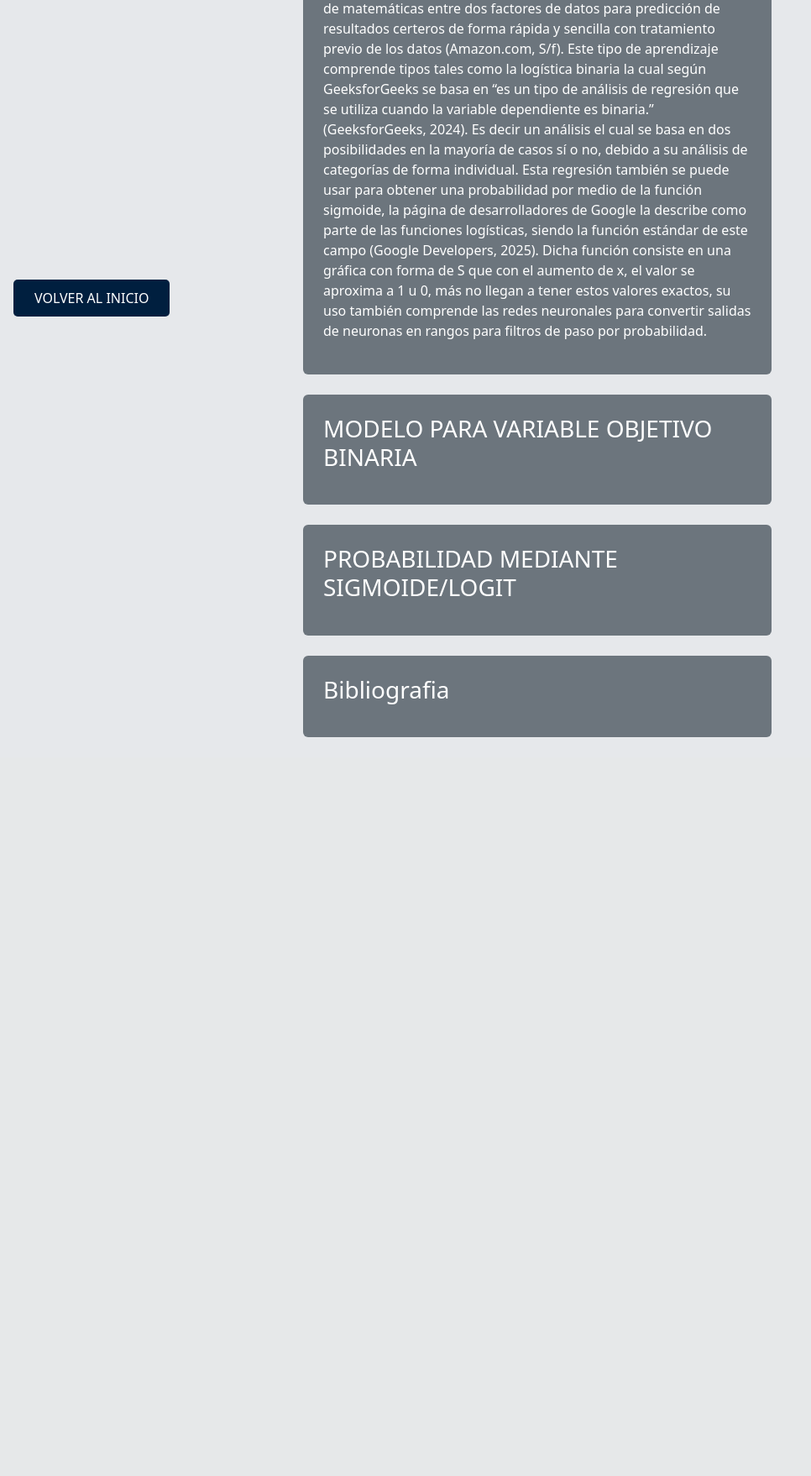
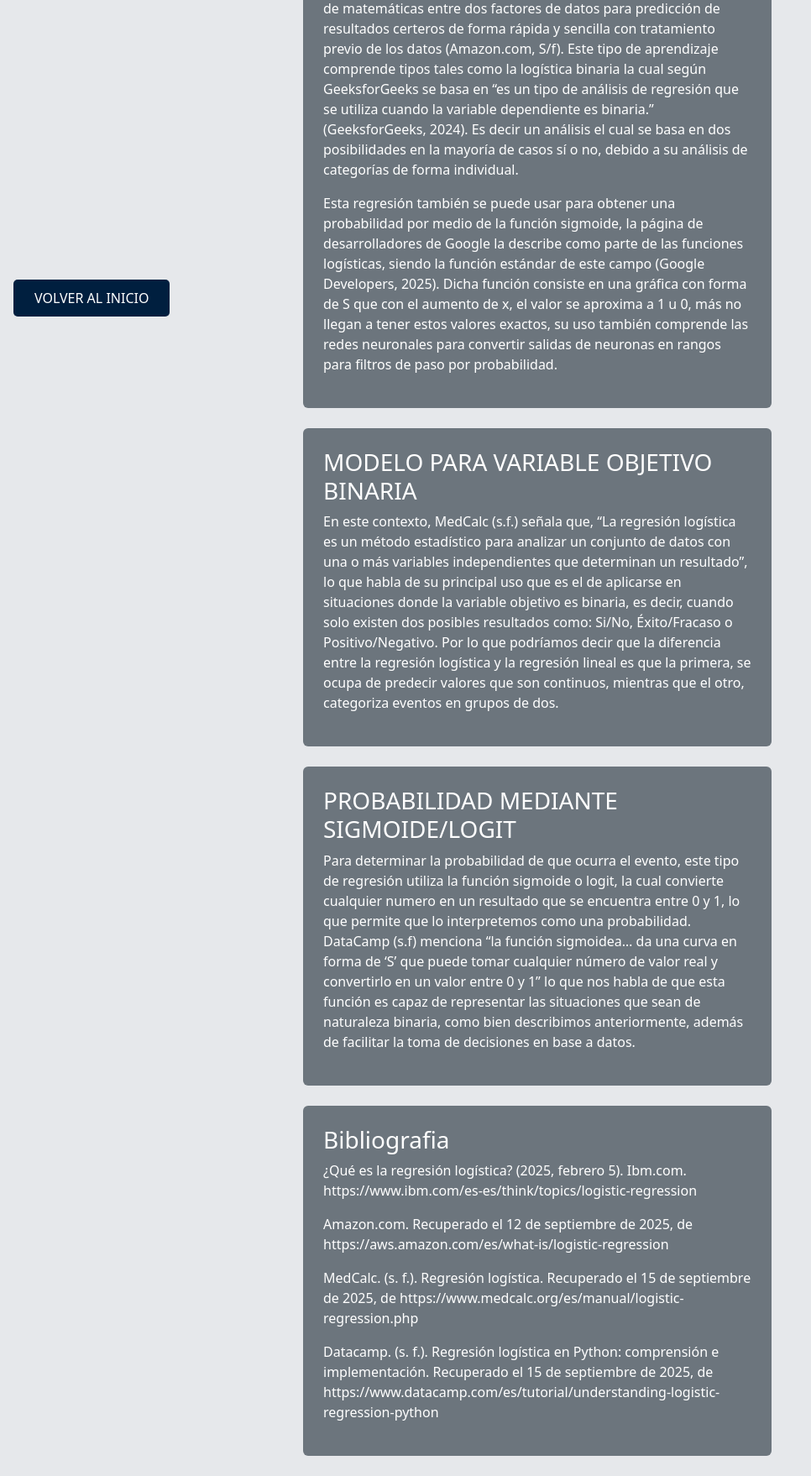
Before and after one commit to SantiagoTorresGonzalez/MachineLearning601N, a Flask app: page /ConceptosBasicos2 in a window 1280 px wide. Shown: the part 407-2165 px from the top of the page at 84% size, without its empty margins (0-966 px from the left). Before the commit the page ends 1285 px from the top, so only its background shows below. Run offline with Flask 3, Linux system fonts and the light colour scheme.

Commit message:
8:10 PM, Se redacta parrafos para definir con fuentes la variable objetivo binaria y la funcion sigmoide dentro de la regresion logistica

```diff
--- a/A3_CasosUsoMLSupervisado/templates/ConceptosBasicos2.html
+++ b/A3_CasosUsoMLSupervisado/templates/ConceptosBasicos2.html
@@ -37,34 +37,53 @@
                     “es un tipo de análisis de regresión que se utiliza cuando la variable dependiente es binaria.” (GeeksforGeeks, 2024).
                     Es decir un análisis el cual se basa en dos posibilidades en la mayoría de casos sí o no, debido a su análisis de
                     categorías de forma individual.
+                </p>
+                <p>
                     Esta regresión también se puede usar para obtener una probabilidad por medio de la función sigmoide, la página de
                     desarrolladores de Google la describe como parte de las funciones logísticas, siendo la función estándar de este
                     campo (Google Developers, 2025). Dicha función consiste en una gráfica con forma de S que con el aumento de x, el
                     valor se aproxima a 1 u 0, más no llegan a tener estos valores exactos, su uso también comprende las redes
                     neuronales para convertir salidas de neuronas en rangos para filtros de paso por probabilidad.
                 </p>
+
         </div>
 
         <div class="bg-secondary text-white p-4 rounded w-50 mb-4 mx-auto ms-50 card-hover">
             <h3>MODELO PARA VARIABLE OBJETIVO BINARIA</h3>
                 <p>
-
+                    En este contexto, MedCalc (s.f.) señala que, “La regresión logística es un método estadístico para
+                    analizar un conjunto de datos con una o más variables independientes que determinan un resultado”,
+                    lo que habla de su principal uso que es el de aplicarse en situaciones donde la variable objetivo
+                    es binaria, es decir, cuando solo existen dos posibles resultados como: Si/No, Éxito/Fracaso o
+                    Positivo/Negativo. Por lo que podríamos decir que la diferencia entre la regresión logística y
+                    la regresión lineal es que la primera, se ocupa de predecir valores que son continuos, mientras
+                    que el otro, categoriza eventos en grupos de dos.
                 </p>
         </div>
 
         <div class="bg-secondary text-white p-4 rounded w-50 mb-4 mx-auto ms-50 card-hover">
             <h3>PROBABILIDAD MEDIANTE SIGMOIDE/LOGIT</h3>
                 <p>
-
+                    Para determinar la probabilidad de que ocurra el evento, este tipo de regresión utiliza la
+                    función sigmoide o logit, la cual convierte cualquier numero en un resultado que se encuentra
+                    entre 0 y 1, lo que permite que lo interpretemos como una probabilidad. DataCamp (s.f) menciona
+                    “la función sigmoidea… da una curva en forma de ‘S’ que puede tomar cualquier número de valor real
+                    y convertirlo en un valor entre 0 y 1” lo que nos habla de que esta función es capaz de representar
+                    las situaciones que sean de naturaleza binaria, como bien describimos anteriormente, además de
+                    facilitar la toma de decisiones en base a datos.
                 </p>
         </div>
 
         <div class="bg-secondary text-white p-4 rounded w-50 mb-4 mx-auto ms-50 card-hover">
             <h3>Bibliografia</h3>
-                <p></p>
-                <p></p>
-                <p></p>
-                <p></p>
+                <p>¿Qué es la regresión logística? (2025, febrero 5).
+                    Ibm.com. https://www.ibm.com/es-es/think/topics/logistic-regression</p>
+                <p>Amazon.com. Recuperado el 12 de septiembre de 2025,
+                    de https://aws.amazon.com/es/what-is/logistic-regression</p>
+                <p>MedCalc. (s. f.). Regresión logística. Recuperado el 15 de septiembre de 2025,
+                    de https://www.medcalc.org/es/manual/logistic-regression.php</p>
+                <p>Datacamp. (s. f.). Regresión logística en Python: comprensión e implementación. Recuperado el 15 de septiembre de 2025,
+                    de https://www.datacamp.com/es/tutorial/understanding-logistic-regression-python</p>
         </div>
 
     </div>
```
